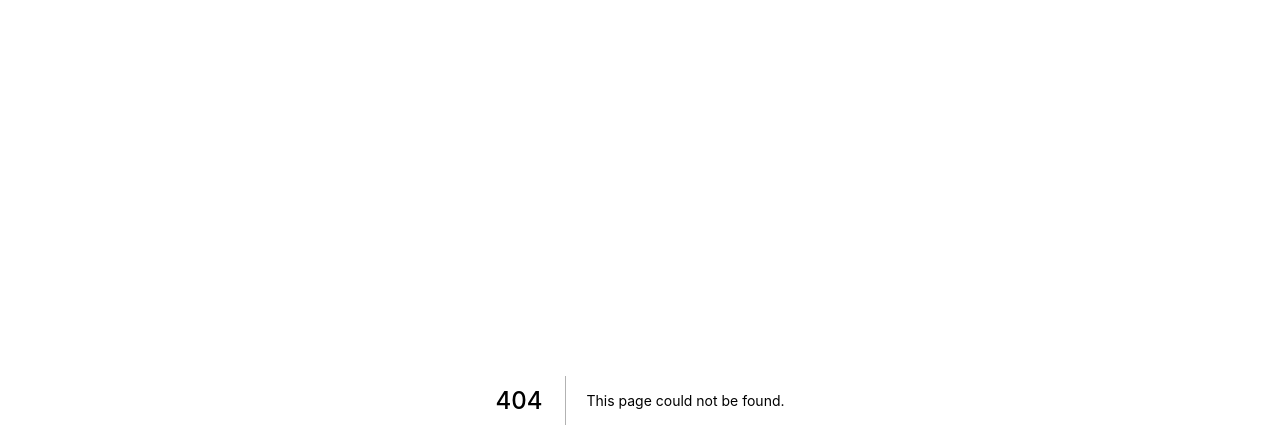
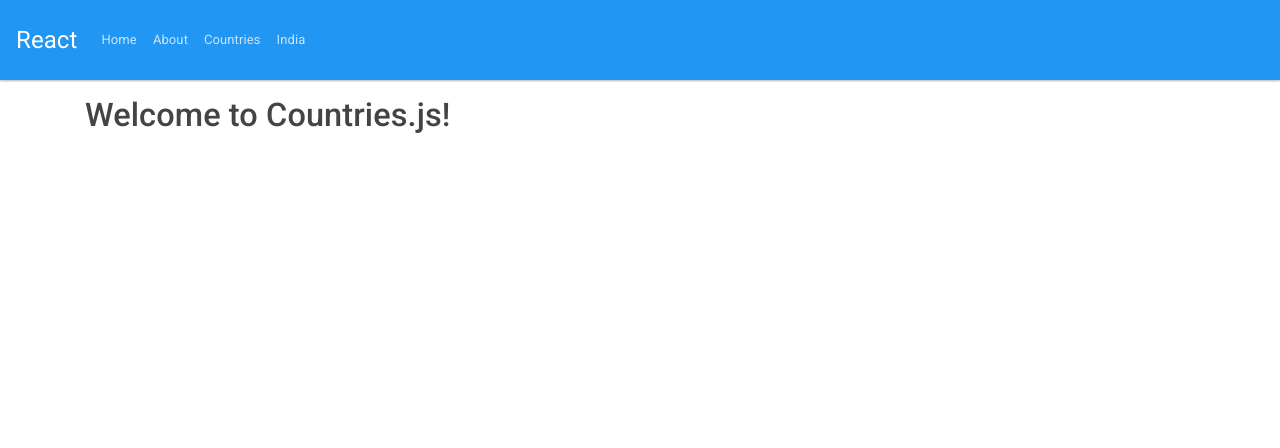
Before and after one commit to vigneshwaran-chandrasekaran/react-next-js-server-side-rendering, a Next.js app: page /countries in a window 1280 px wide. Before the commit this address had no page. Shown: the top 448 px of the page. Built offline with nearby package versions, Linux system fonts and the light colour scheme.

Commit message:
added sub routes using folder structure

```diff
--- a/components/Navbar.js
+++ b/components/Navbar.js
@@ -35,6 +35,16 @@ function Navbar() {
               <a className="nav-link">About</a>
             </Link>
           </li>
+          <li className="nav-item">
+            <Link href="/countries">
+              <a className="nav-link">Countries</a>
+            </Link>
+          </li>
+          <li className="nav-item">
+            <Link href="/countries/india">
+              <a className="nav-link">India</a>
+            </Link>
+          </li>
         </ul>
       </div>
     </nav>
--- /dev/null
+++ b/pages/countries/index.js
@@ -0,0 +1,11 @@
+import Layout from "../../components/Layout";
+
+function Countries() {
+  return (
+    <Layout>
+      <h1>Welcome to Countries.js!</h1>
+    </Layout>
+  );
+}
+
+export default Countries;
```
Also changed, not shown: pages/countries/india.js (added, +11 -0 lines).
